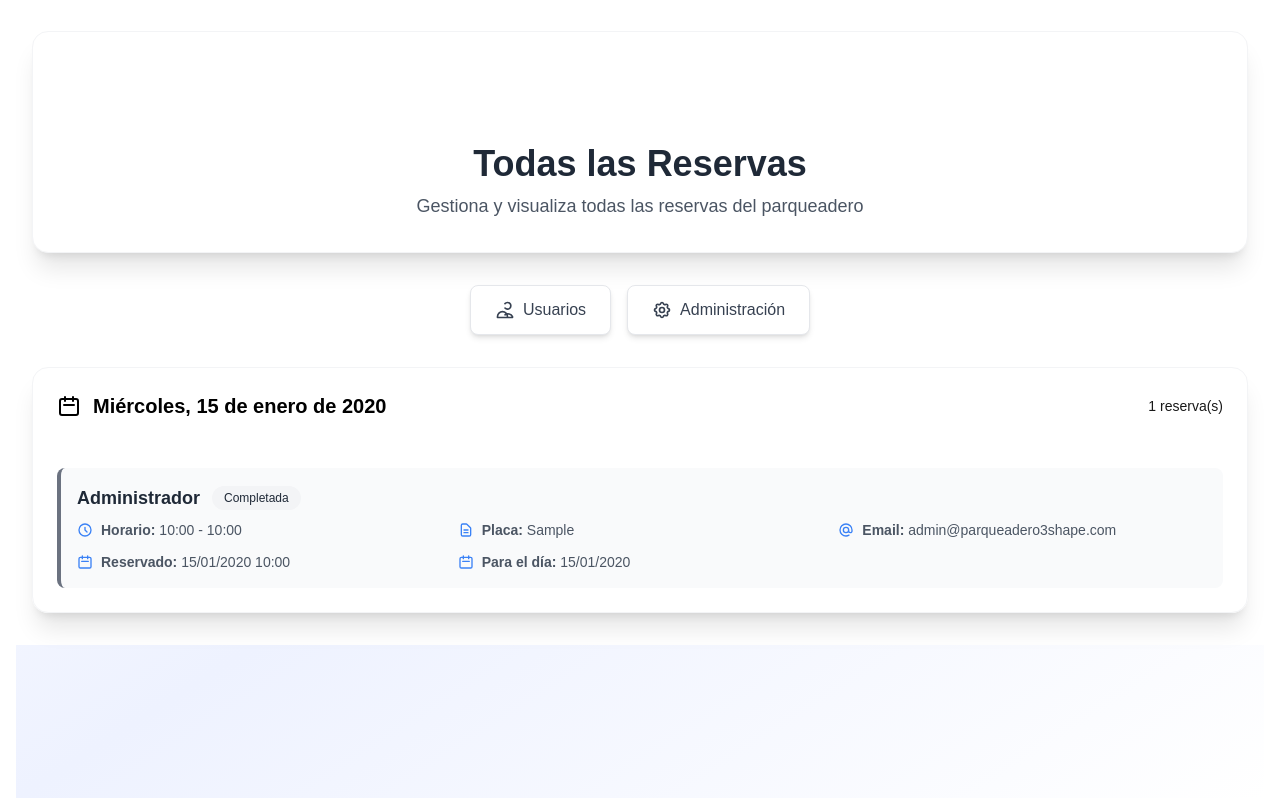
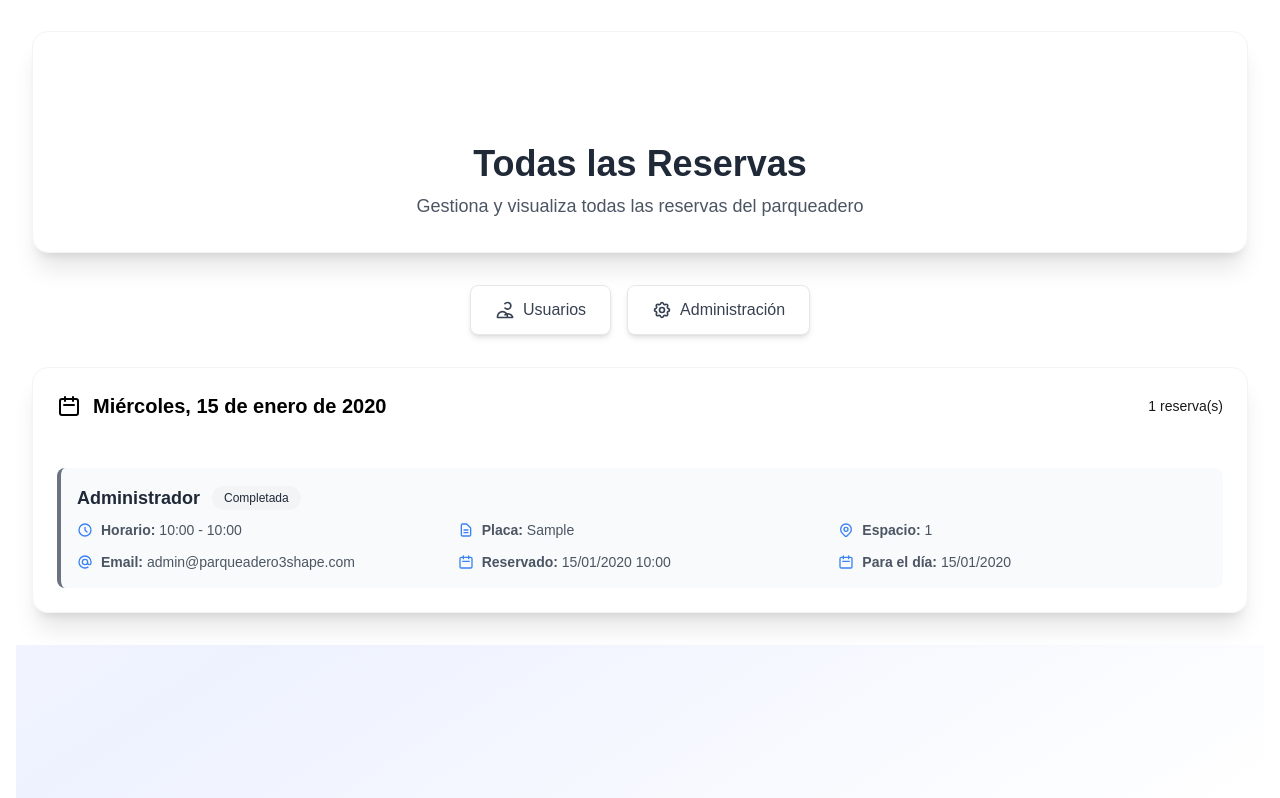
Before and after one commit to killiam19/parqueadero-system, a PHP site: page /mis-reservas in a window 1280 px wide. Shown: the part 146-944 px from the top of the page. Run offline with PHP 8.4, Linux system fonts and the light colour scheme; a user stored in the database is signed in; data comes from the database, SQL or seed files in the repository; tables that the repository leaves empty hold one stand-in row (values such as "Sample post"); some libraries are stand-ins or nearby versions.

Commit message:
Impresión de número de espacio agendado en correo, home y reservas

```diff
--- a/app/Controllers/HomeController.php
+++ b/app/Controllers/HomeController.php
@@ -371,6 +371,10 @@ class HomeController
                         <td style="padding: 8px 0; font-weight: bold;">Fecha:</td>
                         <td style="padding: 8px 0;">' . htmlspecialchars($datosReserva['fecha']) . '</td>
                     </tr>
+                      <tr>
+                        <td style="padding: 8px 0; font-weight: bold;">Espacio:</td>
+                        <td style="padding: 8px 0;">' . htmlspecialchars($datosReserva['numero_espacio']) . '</td>
+                    </tr>
                     <tr>
                         <td style="padding: 8px 0; font-weight: bold;">Hora inicio:</td>
                         <td style="padding: 8px 0;">' . htmlspecialchars($datosReserva['hora_inicio']) . '</td>
--- a/resources/about.template.php
+++ b/resources/about.template.php
@@ -58,7 +58,7 @@
                 <path d="M3 4a2 2 0 0 0-2 2v1.161l8.441 4.221a1.25 1.25 0 0 0 1.118 0L19 7.162V6a2 2 0 0 0-2-2H3Z" />
                 <path d="m19 8.839-7.77 3.885a2.75 2.75 0 0 1-2.46 0L1 8.839V14a2 2 0 0 0 2 2h14a2 2 0 0 0 2-2V8.839Z" />
               </svg>
-              <span><strong class="font-semibold text-gray-900">Confirmación por email.</strong> Recibe confirmaciones automáticas de tus reservas con todos los detalles: fecha, hora, ubicación del espacio y código QR para acceso rápido.</span>
+              <span><strong class="font-semibold text-gray-900">Confirmación por email.</strong> Recibe confirmaciones automáticas de tus reservas con todos los detalles: fecha, hora, ubicación del espacio para agendamiento . No te preocupes por olvidar nada.</span>
             </li>
             <li class="flex gap-x-3">
               <svg viewBox="0 0 20 20" fill="currentColor" data-slot="icon" aria-hidden="true" class="mt-1 size-5 flex-none text-indigo-600">
--- a/resources/home.template.php
+++ b/resources/home.template.php
@@ -271,7 +271,7 @@
                         </div>
                         <div class="mapa-leyenda" style="justify-content: flex-start;">
                             <span><span style="display:inline-block;width:18px;height:18px;background:#22c55e;border-radius:4px;"></span> Disponible</span>
-                            <span><span style="display:inline-block;width:18px;height:18px;background:#f6e6ea;border-radius:4px;"></span> Ocupado</span>
+                            <span><span style="display:inline-block;width:18px;height:18px;background:#f6e6ea;border-radius:4px;"></span> Lleno</span>
                             <span><span style="display:inline-block;width:18px;height:18px;background:#2563eb;border-radius:4px;"></span> Seleccionado</span>
                         </div>
                         <div class="mapa-espacios-bg" style="display: flex; flex-direction: column; align-items: center;">
@@ -391,6 +391,7 @@
                         <?php foreach ($reservas_hoy as $reserva): ?>
                             <div class="reserva-item">
                                 <h4><?php echo htmlspecialchars($reserva['nombre']); ?></h4>
+                                <p><strong>Espacio: </strong><?php echo htmlspecialchars($reserva['numero_espacio']); ?></p>
                                 <p><strong>Horario:</strong> <?php echo date('H:i', strtotime($reserva['hora_inicio'])); ?> - <?php echo date('H:i', strtotime($reserva['hora_fin'])); ?></p>
                                 <p><strong>Placa:</strong> <?php echo htmlspecialchars($reserva['placa_vehiculo']); ?></p>
                                 <p><strong>Email:</strong> <?php echo htmlspecialchars($reserva['email']); ?></p>
@@ -407,6 +408,7 @@
                         <?php foreach ($reservas_manana as $reserva): ?>
                             <div class="reserva-item">
                                 <h4><?php echo htmlspecialchars($reserva['nombre']); ?></h4>
+                                <p><strong>Espacio: </strong><?php echo htmlspecialchars($reserva['numero_espacio']); ?></p>
                                 <p><strong>Horario:</strong> <?php echo date('H:i', strtotime($reserva['hora_inicio'])); ?> - <?php echo date('H:i', strtotime($reserva['hora_fin'])); ?></p>
                                 <p><strong>Placa:</strong> <?php echo htmlspecialchars($reserva['placa_vehiculo']); ?></p>
                                 <p><strong>Email:</strong> <?php echo htmlspecialchars($reserva['email']); ?></p>
--- a/resources/mis-reservas.template.php
+++ b/resources/mis-reservas.template.php
@@ -147,6 +147,13 @@
 
                                     <div class="flex items-center">
                                         <svg class="w-4 h-4 mr-2 text-blue-500" fill="none" stroke="currentColor" viewBox="0 0 24 24">
+                                            <path stroke-linecap="round" stroke-linejoin="round" stroke-width="2" d="M17.657 16.657L13.414 20.9a1.998 1.998 0 01-2.827 0l-4.244-4.243a8 8 0 1111.314 0z"></path>
+                                            <path stroke-linecap="round" stroke-linejoin="round" stroke-width="2" d="M15 11a3 3 0 11-6 0 3 3 0 016 0z"></path>
+                                        </svg>
+                                        <span><strong>Espacio:</strong> <?php echo htmlspecialchars($reserva['numero_espacio']); ?></span>
+                                    </div>
+                                     <div class="flex items-center">
+                                        <svg class="w-4 h-4 mr-2 text-blue-500" fill="none" stroke="currentColor" viewBox="0 0 24 24">
                                             <path stroke-linecap="round" stroke-linejoin="round" stroke-width="2" d="M16 12a4 4 0 10-8 0 4 4 0 008 0zm0 0v1.5a2.5 2.5 0 005 0V12a9 9 0 10-9 9m4.5-1.206a8.959 8.959 0 01-4.5 1.207"></path>
                                         </svg>
                                         <span><strong>Email:</strong> <?php echo htmlspecialchars($reserva['email']); ?></span>
```
